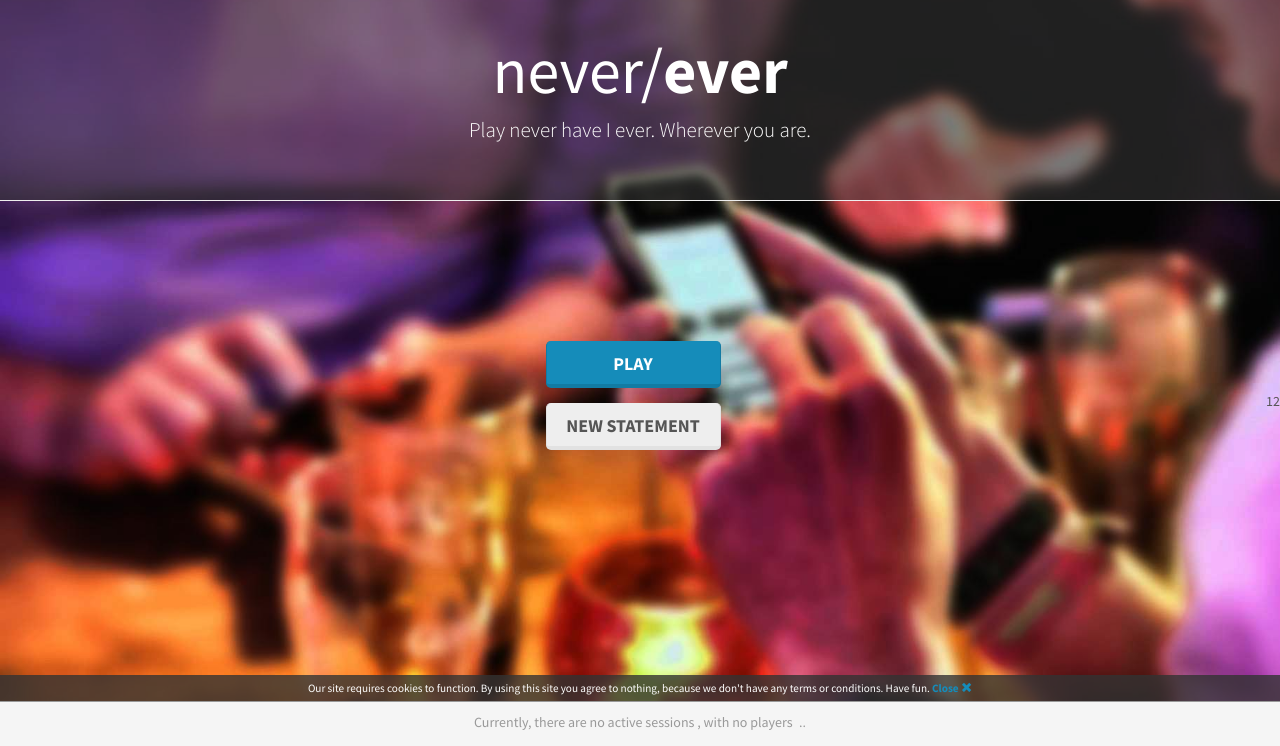
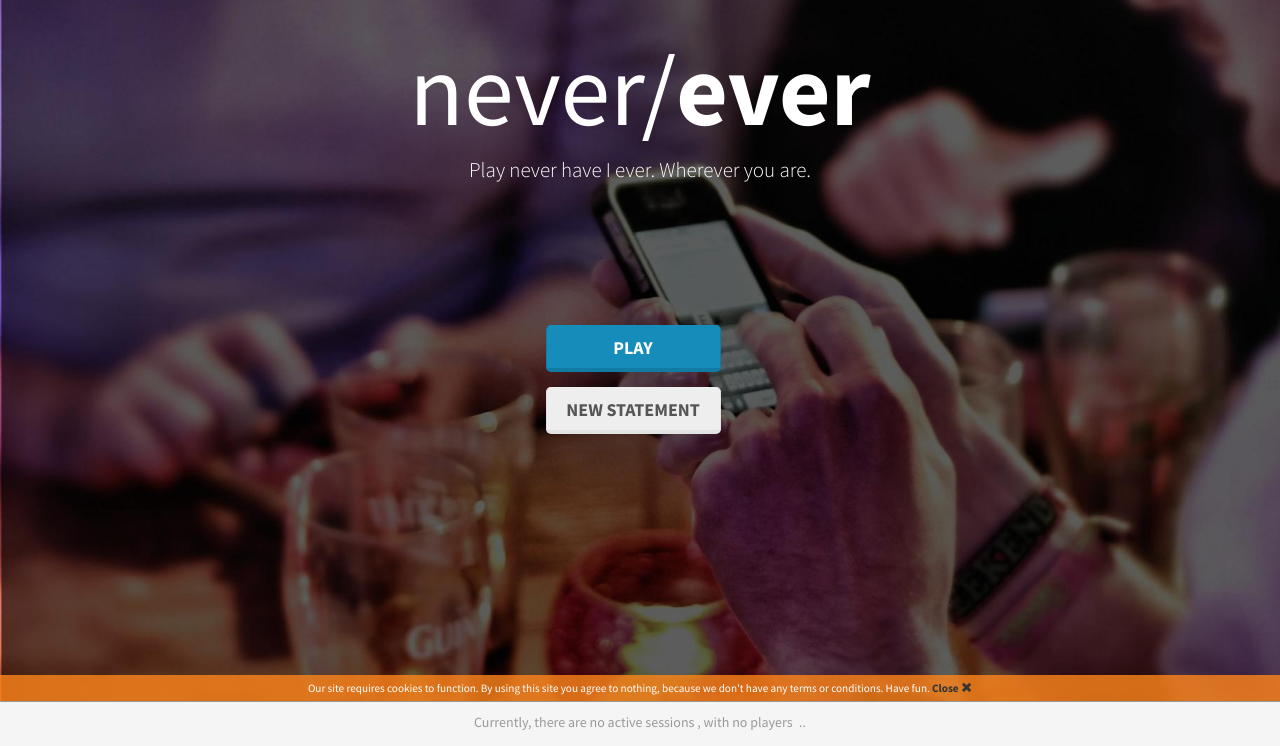
Before and after one commit to RRothfeld/NeverEver, a Django app: page / in a window 1280 px wide. Shown: the part 54-800 px from the top of the page. Run offline with Django 3.2, Linux system fonts and the light colour scheme; data that the repository does not hold is empty; some libraries are stand-ins or nearby versions.

Commit message:
minor frontpage changes

```diff
--- a/static/css/index.css
+++ b/static/css/index.css
@@ -8,14 +8,27 @@ body{
   color: #ffffff;
 }
 
+h1 {
+    font-size: 100px;
+}
+
 .navbar {
    margin-bottom: 0px;
 }
 
 .page-header {
-    margin-top: 0px;
-    padding: 15px 0 15px 0;
-    background-color:rgba(51,51,51,0.6);
+    margin: 0;
+    padding: 15px 0 0 0;
+    border: none;
+}
+
+
+.vertical-center {
+  min-height: 40%;
+  min-height: 40vh;
+
+  display: flex;
+  align-items: center;
 }
 
 .footer {
@@ -34,7 +47,7 @@ body{
 	bottom: 45px;
 	font-size: 0.8em;
 	z-index: 1000;
-    background-color:rgba(51,51,51,0.8);
+    background-color:rgba(255,133,27,0.8);
 	padding:5px;
 	text-align:center;
 	width:100%;
@@ -43,5 +56,9 @@ body{
 
 #cookie_box a:hover {
     color:#ffffff;
-    text-decoration: underline
+    text-decoration: underline;
 }
+
+#cookie_box a {
+    color:#333333;
+}
--- a/static/css/neverever.css
+++ b/static/css/neverever.css
@@ -56,14 +56,6 @@ h1 {
   margin: 0 auto;
 }
 
-.vertical-center {
-  min-height: 45%;
-  min-height: 45vh;
-
-  display: flex;
-  align-items: center;
-}
-
 .team-box {
     display: inline-block;
     margin-left: auto;
```
Also changed, not shown: static/img/index_banner.jpg.
